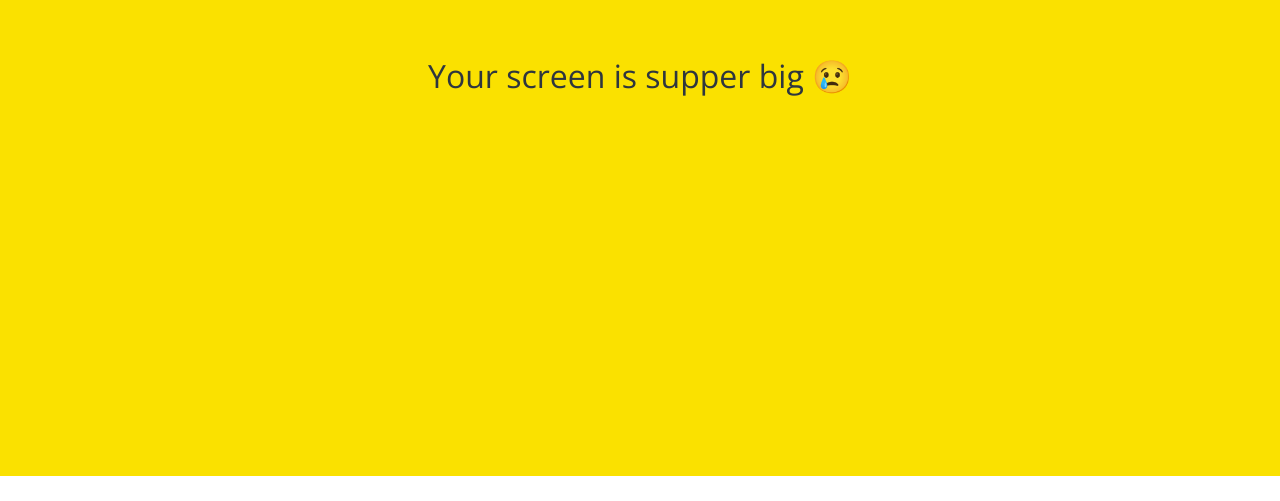
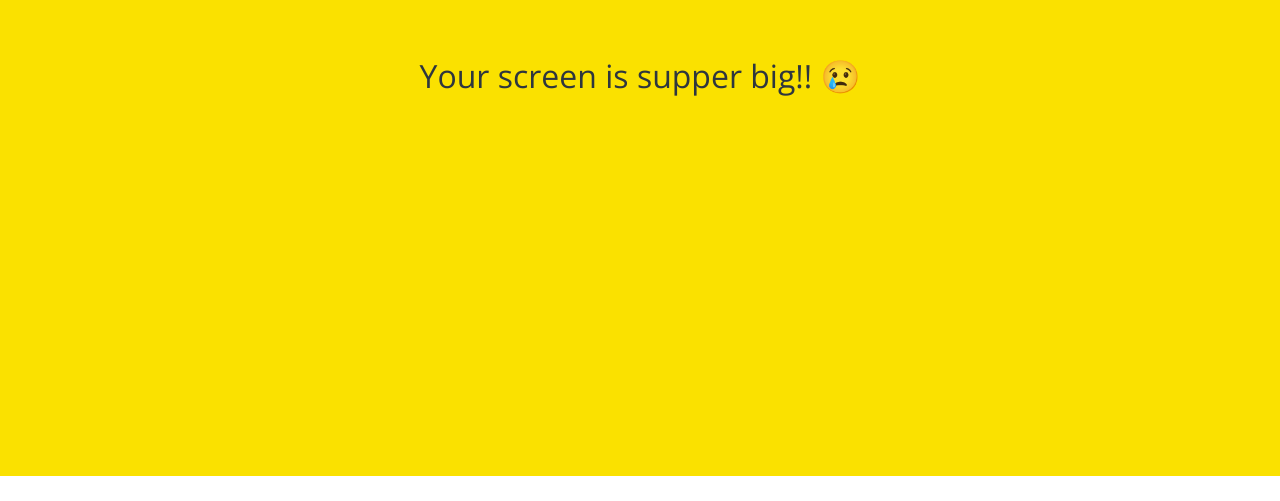
Before and after one commit to aren0416/kokoa-clone-2020, a plain HTML site: page friends.html in a window 1280 px wide. Shown: the part 324-825 px from the top of the page. Drawn offline with nearby package versions, Linux system fonts and the light colour scheme.

Commit message:
update friends

```diff
--- a/friends.html
+++ b/friends.html
@@ -100,7 +100,7 @@
     </div>
 
     <div id="no-mobile">
-        <span>Your screen is supper big 😢</span>
+        <span>Your screen is supper big!! 😢</span>
     </div>
 
     <script defer src="https://use.fontawesome.com/releases/v5.15.3/js/all.js" integrity="sha384-haqrlim99xjfMxRP6EWtafs0sB1WKcMdynwZleuUSwJR0mDeRYbhtY+KPMr+JL6f" crossorigin="anonymous"></script>
```
